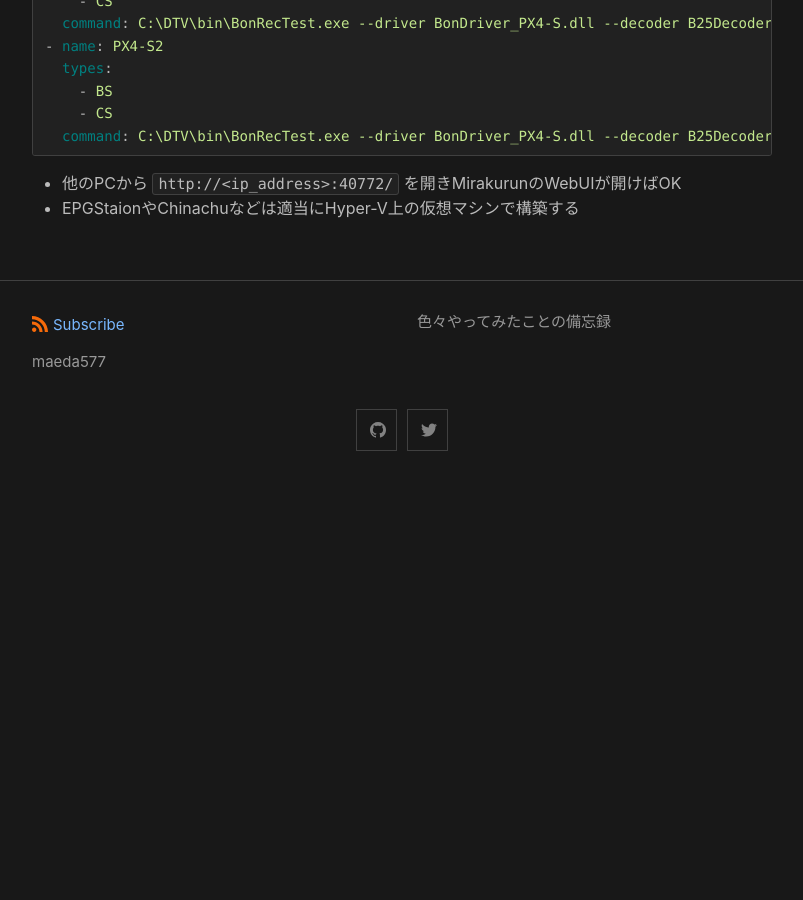
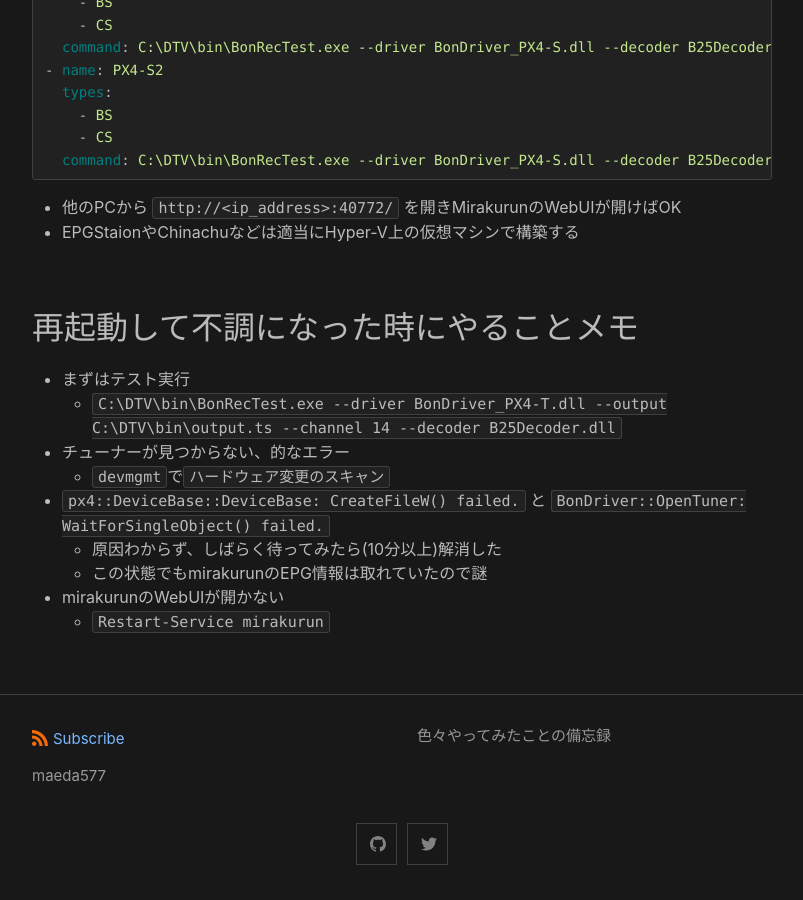
Before and after one commit to maeda577/maeda577.github.io, a Jekyll site: the page built from _posts/2021-07-18-hyperv-server-px4drv.md, in a window 1280 px wide and 900 px high, scrolled down 5965 px. Shown: the whole window, without its empty margins (238-1041 px from the left). Built offline with Jekyll 4.4.1, drawn with Linux system fonts in a browser that asks for light colours; before the commit the page ends 6451 px from its top, so only the background shows below that; some of the changed text lies outside the part shown.

Commit message:
記事修正

````diff
--- a/_posts/2021-07-18-hyperv-server-px4drv.md
+++ b/_posts/2021-07-18-hyperv-server-px4drv.md
@@ -101,6 +101,7 @@ px4_drvのWinUSB版ビルド
     * これをPowerShellでDLしようとするとただのHTMLが返ってくる
 * Dockerに入れる手順にDL用URLが書かれているのでそっちを使う
     * [Visual Studio Build Tools をコンテナーにインストールする \| Microsoft Docs](https://docs.microsoft.com/ja-jp/visualstudio/install/build-tools-container?view=vs-2019)
+* 他のマシンでビルドする場合も[Visual C++ Redistributable x64](https://aka.ms/vs/16/release/VC_redist.x64.exe)だけは入れる
 
 ``` powershell
 # Build Tools for Visual Studio 2019を入れる
@@ -249,3 +250,15 @@ New-NetFirewallRule -Name Mirakurun-In-TCP -DisplayName "Mirakurun (TCP 受信)"
 
 * 他のPCから `http://<ip_address>:40772/` を開きMirakurunのWebUIが開けばOK
 * EPGStaionやChinachuなどは適当にHyper-V上の仮想マシンで構築する
+
+再起動して不調になった時にやることメモ
+-------------------
+* まずはテスト実行
+    * `C:\DTV\bin\BonRecTest.exe --driver BonDriver_PX4-T.dll --output C:\DTV\bin\output.ts --channel 14 --decoder B25Decoder.dll`
+* チューナーが見つからない、的なエラー
+    * `devmgmt`で`ハードウェア変更のスキャン`
+* `px4::DeviceBase::DeviceBase: CreateFileW() failed.` と `BonDriver::OpenTuner: WaitForSingleObject() failed.`
+    * 原因わからず、しばらく待ってみたら(10分以上)解消した
+    * この状態でもmirakurunのEPG情報は取れていたので謎
+* mirakurunのWebUIが開かない
+    * `Restart-Service mirakurun`
````
